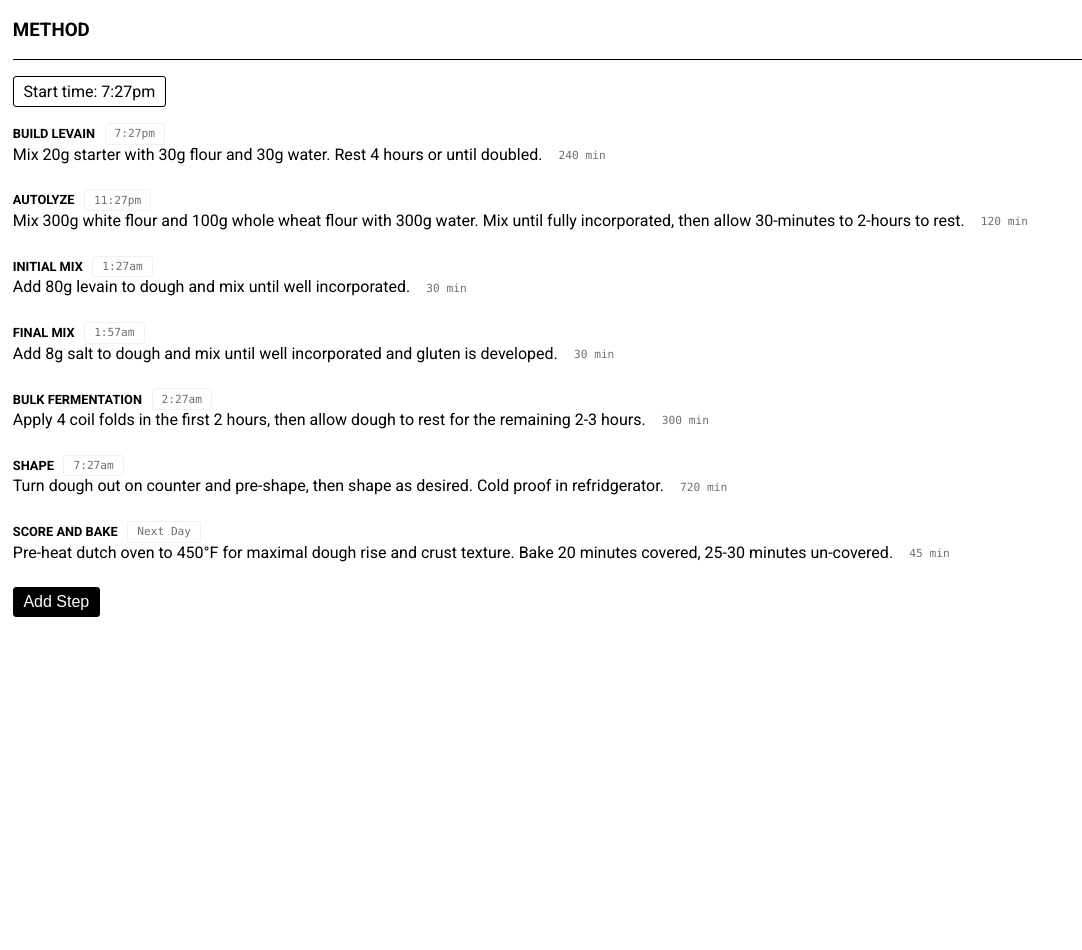
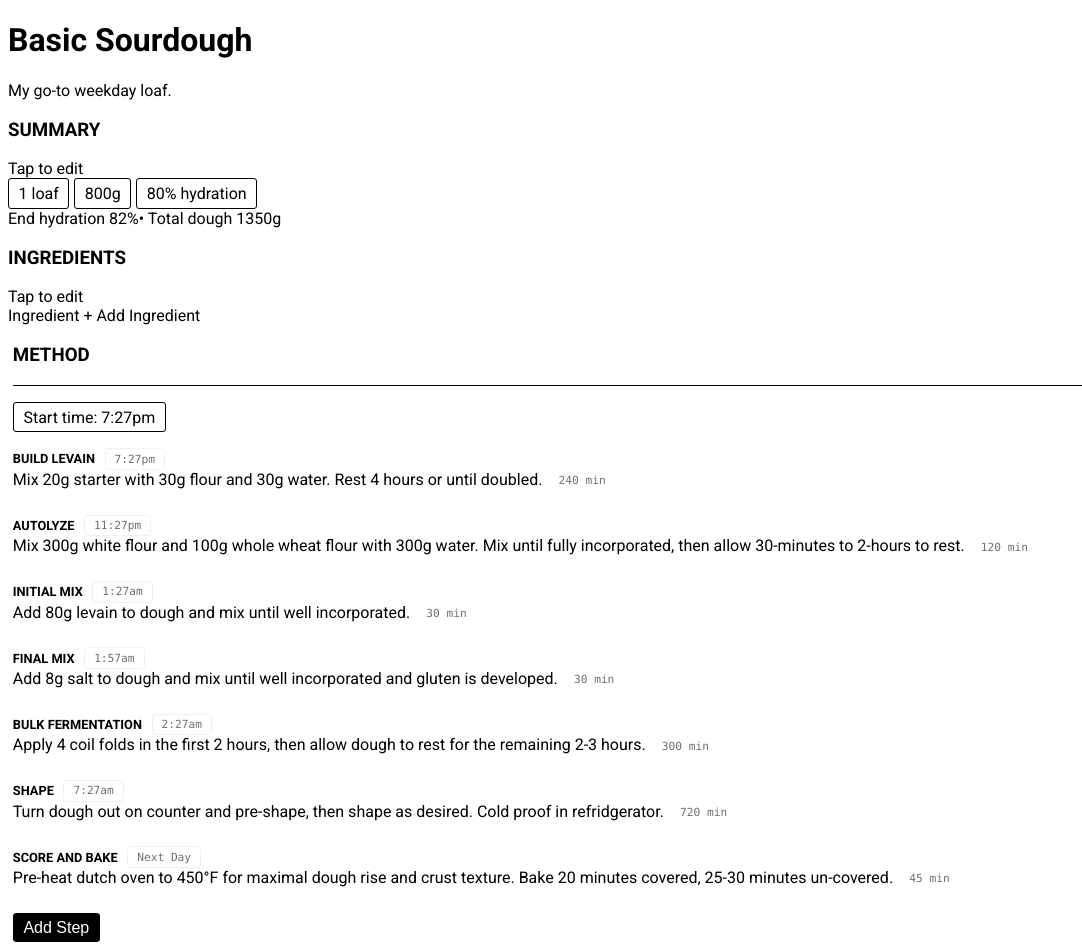
Before and after one commit to josh-cpm/bread-vue, a Vue app: page / in a window 1280 px wide. Shown: the whole page, without its empty margins (0-1082 px from the left). Before the commit the page ends 800 px from the top, so only its background shows below. Built offline with nearby package versions, Linux system fonts and the light colour scheme.

Commit message:
Added skeleton HTML for Header, Summary, and Ingredients sections.

```diff
--- a/src/App.vue
+++ b/src/App.vue
@@ -1,14 +1,32 @@
 <template>
+  <Header
+    :recipeTitle="recipeTitle"
+    :recipeDescription="recipeDescription"
+  ></Header>
+  <Summary></Summary>
+  <Ingredients></Ingredients>
   <Method></Method>
 </template>
 
 <script>
 import Method from './components/Method.vue';
+import Header from './components/Header';
+import Summary from './components/Summary';
+import Ingredients from './components/Ingredients';
 
 export default {
   name: 'App',
   components: {
     Method,
+    Header,
+    Summary,
+    Ingredients,
+  },
+  data() {
+    return {
+      recipeTitle: 'Basic Sourdough',
+      recipeDescription: 'My go-to weekday loaf.',
+    };
   },
 };
 </script>
--- /dev/null
+++ b/src/components/Header.vue
@@ -0,0 +1,16 @@
+<template>
+  <h1 class="recipe-title">{{ recipeTitle }}</h1>
+  <p class="recipe-description">{{ recipeDescription }}</p>
+</template>
+
+<script>
+export default {
+  name: 'Header',
+  props: {
+    recipeTitle: String, // add to parent later & make variable in template
+    recipeDescription: String, // add to parent later
+  },
+};
+</script>
+
+<style scoped></style>
--- /dev/null
+++ b/src/components/Ingredient.vue
@@ -0,0 +1,11 @@
+<template>
+  Ingredient
+</template>
+
+<script>
+export default {
+  name: 'Ingredient',
+};
+</script>
+
+<style scoped></style>
--- /dev/null
+++ b/src/components/Ingredients.vue
@@ -0,0 +1,25 @@
+<template>
+  <div>
+    <div class="section-header">
+      <h3>INGREDIENTS</h3>
+      <span class="tiptext">Tap to edit</span>
+    </div>
+    <div class="ingredient-list">
+      <Ingredient></Ingredient>
+      <span class="white-cta" id="add-ing-button">+ Add Ingredient</span>
+    </div>
+  </div>
+</template>
+
+<script>
+import Ingredient from './Ingredient';
+
+export default {
+  name: 'Ingredients',
+  components: {
+    Ingredient,
+  },
+};
+</script>
+
+<style scoped></style>
--- /dev/null
+++ b/src/components/Summary.vue
@@ -0,0 +1,33 @@
+<template>
+  <div class="section-header">
+    <h3>SUMMARY</h3>
+    <span class="tiptext">Tap to edit</span>
+  </div>
+  <div class="summary-control-row">
+    <span class="summary-loaf-num white-cta">1 loaf</span>
+    <span class="summary-loaf-mass white-cta">800g</span>
+    <span class="summary-loaf-hydration white-cta">80% hydration</span>
+  </div>
+  <div class="dough-summary-stats">
+    <span class="end-hydration-label">End hydration 82%</span>
+    <span class="end-hydration-label">• Total dough 1350g</span>
+  </div>
+</template>
+
+<script>
+export default {
+  name: 'Summary',
+};
+</script>
+
+<style scoped>
+.white-cta {
+  display: inline-block;
+  margin-right: 0.3em;
+  padding: 0.3em 0.6em;
+  border-radius: 3px;
+  background: white;
+  border: 1px solid black;
+  cursor: pointer;
+}
+</style>
```
